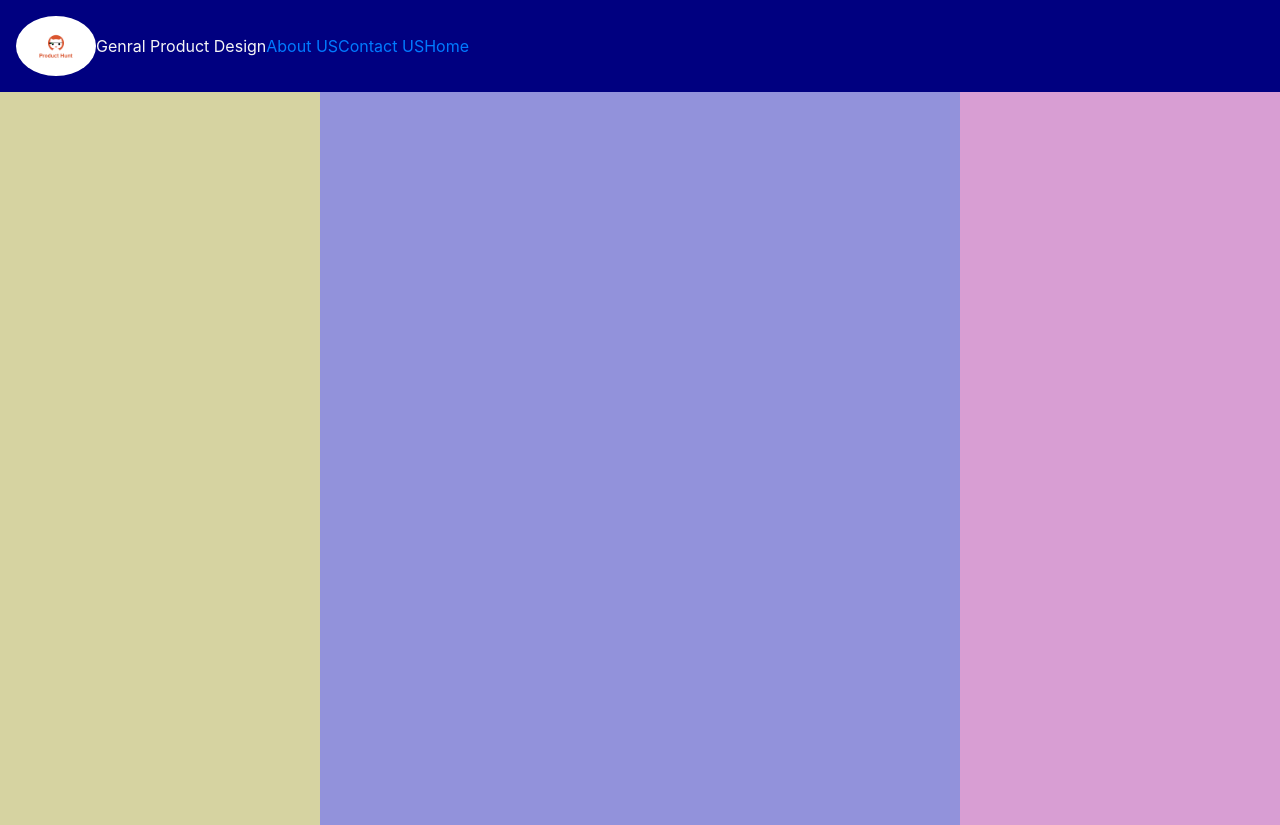
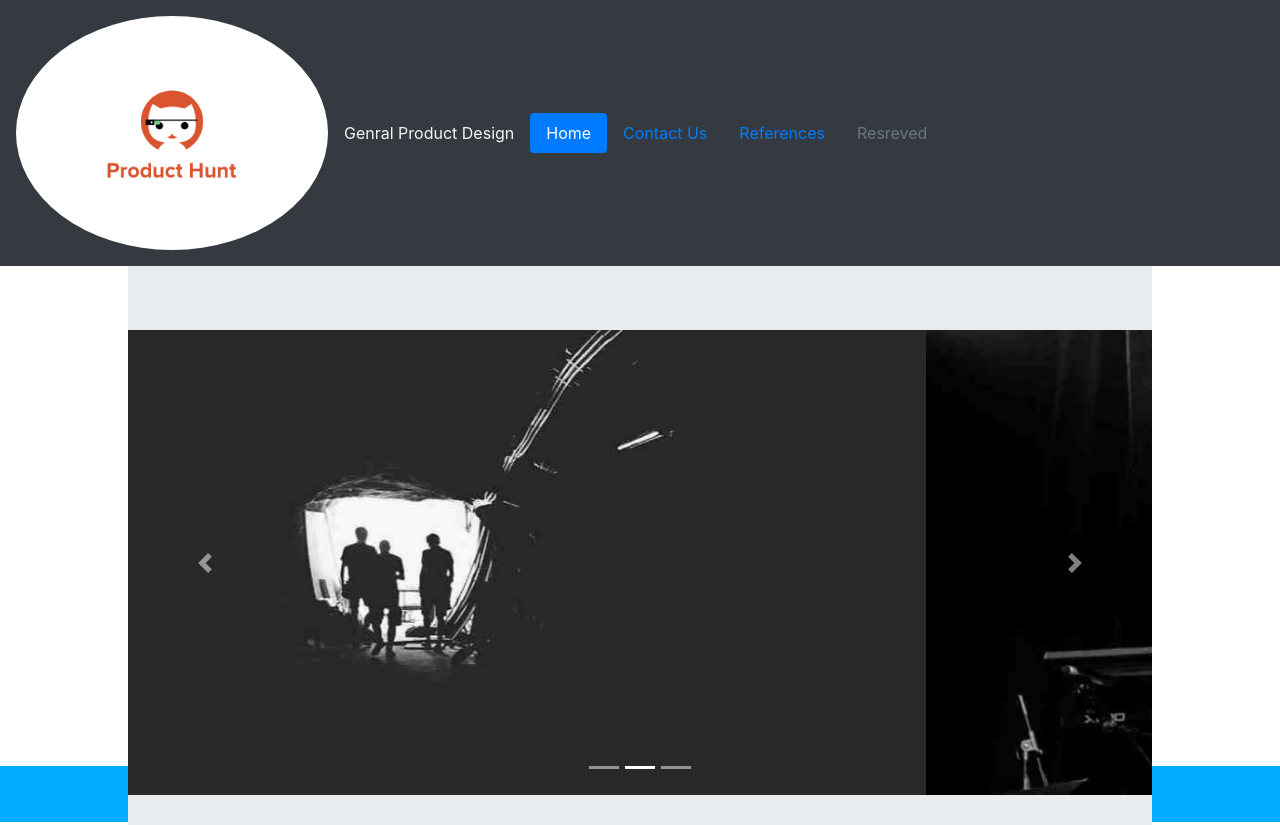
Before and after one commit to kathirit87/FSDProgran, a plain HTML site: page Assignment1/index.html in a window 1280 px wide. Shown: the top 825 px of the page. Drawn offline with nearby package versions, Linux system fonts and the light colour scheme.

Commit message:
updated files

```diff
--- a/Assignment1/css/main.css
+++ b/Assignment1/css/main.css
@@ -1,11 +1,11 @@
 body{
     margin: 0;
+
 }
 
 header{
     display: flex;
     justify-content: space-between;
-    background-color: navy;
     color: whitesmoke;
     padding: 1em;
 }
@@ -15,17 +15,43 @@ header{
     align-items: center;
 }
 
-.responsive-section-1 , .responsive-section-2 , .responsive-section-3{
-    height: 100vh;
-    width: 100vw;
+.main-section{
+    padding: 0 10%;
+
 }
 
-.responsive-section-1{
-    background-color: rgb(146, 146, 219);
+.responsive-section-1 , .responsive-section-2 , .responsive-section-3{
+    height: 500px;
+    width: 500px;
+}
+
+/* .responsive-section-1{
+
 }
 .responsive-section-2{
-    background-color: rgb(214, 211, 161);
+
 }
 .responsive-section-3{
-    background-color: rgb(216, 158, 211);
+
+} */
+
+/* nav{
+    display: flex;
 }
+nav div{
+    margin: 2em;
+    padding: 1em;
+} */
+
+.space{
+    padding: 1em;
+}
+.carousel-inner img {
+    width: 100%;
+    height: 100%;
+}
+
+.textblock{
+    display: inline-block;
+    margin: 0;
+}
--- a/Assignment1/index.html
+++ b/Assignment1/index.html
@@ -6,30 +6,95 @@
     <meta http-equiv="X-UA-Compatible" content="ie=edge">
     <title>Product responsive Design</title>
     <link rel="stylesheet" href="css/main.css">
-    <link rel="stylesheet" href="https://stackpath.bootstrapcdn.com/bootstrap/4.1.1/css/bootstrap.min.css" integrity="sha384-WskhaSGFgHYWDcbwN70/dfYBj47jz9qbsMId/iRN3ewGhXQFZCSftd1LZCfmhktB" crossorigin="anonymous">
+    <link rel="stylesheet" href="https://maxcdn.bootstrapcdn.com/bootstrap/4.1.0/css/bootstrap.min.css">
+    <script src="https://ajax.googleapis.com/ajax/libs/jquery/3.3.1/jquery.min.js"></script>
+    <script src="https://cdnjs.cloudflare.com/ajax/libs/popper.js/1.14.0/umd/popper.min.js"></script>
+    <script src="https://maxcdn.bootstrapcdn.com/bootstrap/4.1.0/js/bootstrap.min.js"></script>
     <link rel="stylesheet" href="https://use.fontawesome.com/releases/v5.1.0/css/all.css" integrity="sha384-lKuwvrZot6UHsBSfcMvOkWwlCMgc0TaWr+30HWe3a4ltaBwTZhyTEggF5tJv8tbt" crossorigin="anonymous">
 </head>
 <body>
 
-    <header>
+    <header class="bg-dark">
         <div class="d-flex align-items-center">
-            <img src="images/logo.png" alt="logo" width="80px" height="60px" class="rounded-circle">
-            <div>Genral Product Design</div>
-            <nav class="d-flex">
+            <img src="images/logo.png" alt="logo" class="img-fluid w-25 h-25 rounded-circle">
+            <div class="space">Genral Product Design</div>
+            <nav class="nav nav-pills flex-column flex-sm-row bg-dark">
+                <a class="flex-sm-fill text-sm-center nav-link active" href="#">Home</a>
+                <a class="flex-sm-fill text-sm-center nav-link" href="#">Contact Us</a>
+                <a class="flex-sm-fill text-sm-center nav-link" href="#">References</a>
+                <a class="flex-sm-fill text-sm-center nav-link disabled" href="#">Resreved</a>
+              </nav>
+            <!-- <nav class="d-flex">
                 <div class="mx-auto"><a href="#">About US</a></div>
                 <div class="mx-auto"><a href="#">Contact US</a></div>
                 <div class="mx-auto"><a href="#">Home</a></div>
-            </nav>
+            </nav> -->
         </div>
     </header>
+    <div class="main-section">
 
-    <section class="container-fluid">
-        <div class="row">
-                <section class="responsive-section-1 col-md-8 order-md-2 col-lg-6"></section>
-                <section class="responsive-section-2 col-md-4 order-md-1 col-lg-3"></section>
-                <section class="responsive-section-3 col-md-12 order-md-3 col-lg-3"></section>
-        </div>
-    </section>
+        <section class="container-fluid responsive-section-1">
+            <div class="row d-flex  align-items-center">
+                    <section class="jumbotron jumbotron-fluid col-sm-12 col-md-12 col-lg-12">
+                        <div id="demo" class="carousel slide" data-ride="carousel">
+
+                            <!-- Indicators -->
+                            <ul class="carousel-indicators">
+                              <li data-target="#demo" data-slide-to="0" class="active"></li>
+                              <li data-target="#demo" data-slide-to="1"></li>
+                              <li data-target="#demo" data-slide-to="2"></li>
+                            </ul>
+
+                            <!-- The slideshow -->
+                            <div class="carousel-inner">
+                              <div class="carousel-item active">
+                                <img src="images/la.jpg" alt="Los Angeles">
+                              </div>
+                              <div class="carousel-item">
+                                <img src="images/chicago.jpg" alt="Chicago">
+                              </div>
+                              <div class="carousel-item">
+                                <img src="images/ny.jpg" alt="New York">
+                              </div>
+                            </div>
+
+                            <!-- Left and right controls -->
+                            <a class="carousel-control-prev" href="#demo" data-slide="prev">
+                              <span class="carousel-control-prev-icon"></span>
+                            </a>
+                            <a class="carousel-control-next" href="#demo" data-slide="next">
+                              <span class="carousel-control-next-icon"></span>
+                            </a>
+
+                          </div>
+                    </section>
+                    <!-- <section class="jumbotron jumbotron-fluid col-sm-12 col-md-12 col-lg-12">
+                        <div class="hero-img3">
+                            <img src="images/chicago.jpg" class="img-fluid"  alt="Responsive image">
+                        </div>
+
+                    </section>
+                    <section class="jumbotron jumbotron-fluid col-sm-12 col-md-12 col-lg-12">
+                        <img src="images/la.jpg" alt="Los Angeles">
+                    </section> -->
+            </div>
+            <div class="row d-flex align-items-center ">
+                <section class="jumbotron jumbotron-fluid col-sm-12 col-md-8 col-lg-8 responsive-section-2">
+                    <div class="hero-img3">
+                        <img src="images/chicago.jpg" class="img-fluid"  alt="Responsive image">
+                    </div>
+                </section>
+                <section class="jumbotron jumbotron-fluid col-sm-12 col-md-4 col-lg-4 responsive-section-3">
+                    <p class="d-flex align-items-center textblock" >
+                        Components and options for laying out your Bootstrap project, including wrapping containers, a powerful grid system, a flexible media object, and responsive utility classes.
+                    </p>
+                </section>
+            </div>
+
+        </section>
+
+    </div>
+
 
     <footer class="page-footer font-small blue" style="background:#00adff">
         <div class="footer-copyright text-center py-3">
```
Also changed, not shown: Assignment1/images/chicago.jpg (added), Assignment1/images/hero-unit.png (added), Assignment1/images/la.jpg (added), Assignment1/images/ny.jpg (added).
